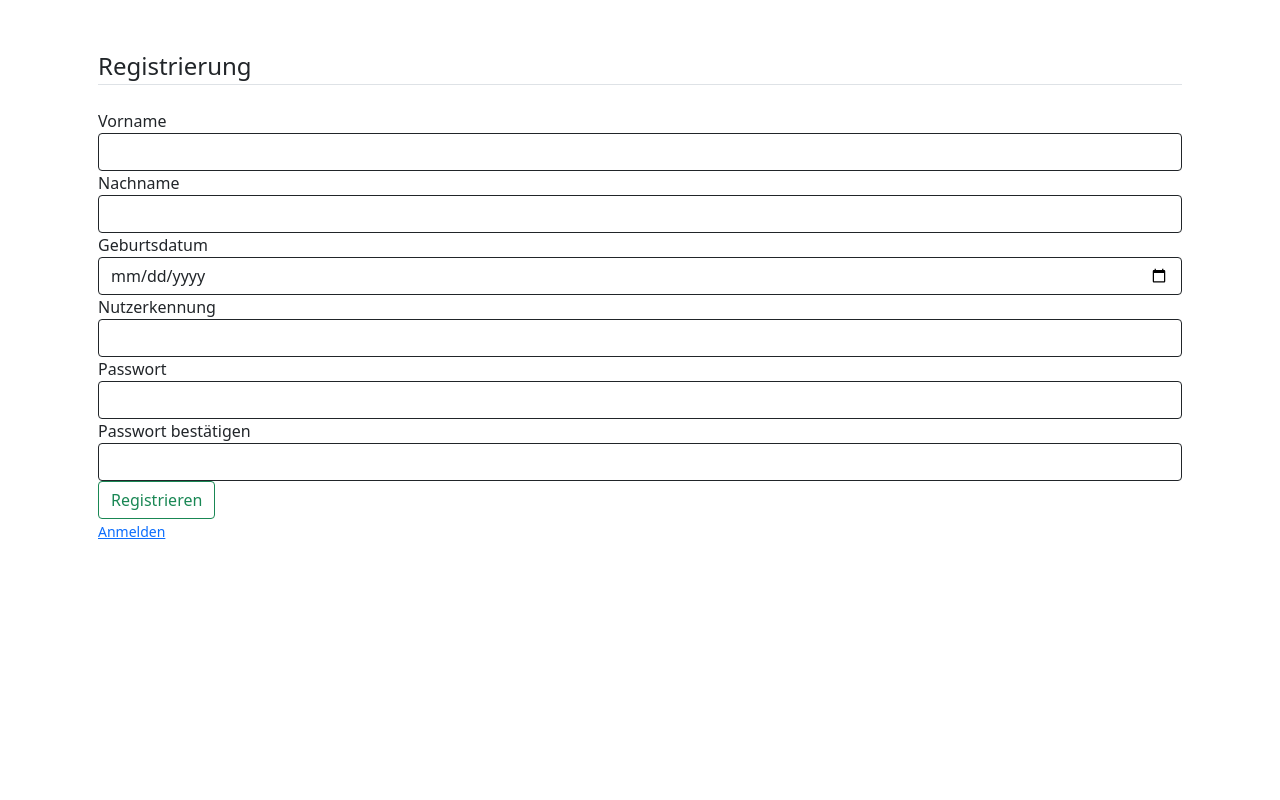
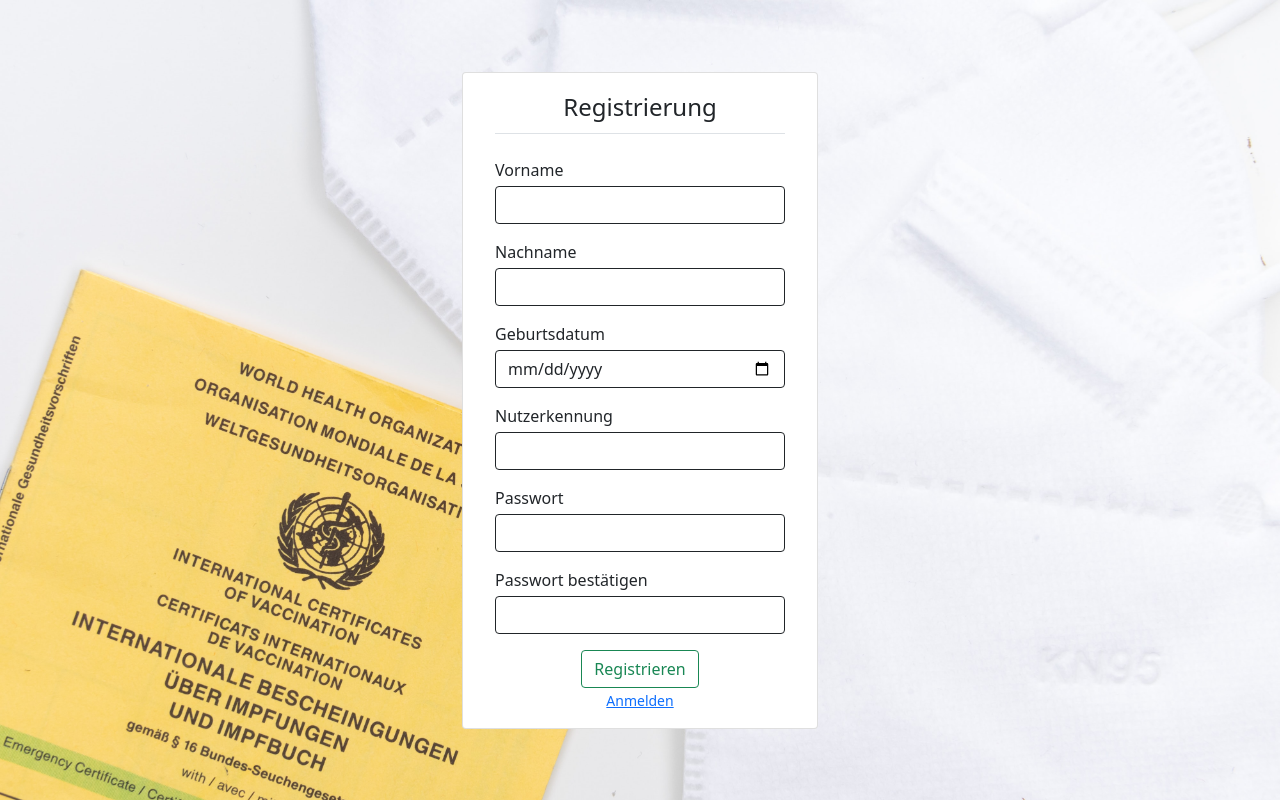
Before and after one commit to ValentinFFM/my.vay, a Flask app: page /patient/registrierung in a window 1280 px wide. Run offline with Flask 2, Linux system fonts and the light colour scheme.

Commit message:
Implementation of Login and Registration pages. Complete new design and functionality for registration.

```diff
--- a/templates/patient/patient_registration.html
+++ b/templates/patient/patient_registration.html
@@ -6,16 +6,25 @@
 
 {% block page_content %}
     <div class="container my-5">
+        <div class="full-screensize bg-login">
+            <main role="main" class="container h-100">
+                <div class="row align-items-center h-100">
+                    <div class="col-xl-4">
+
+                    </div>
+                    <div class="col-xl-4">
+                        <div class="card">
+                            <div class="card-body">
                                 <form method="POST" action="">
                                     {{ form.hidden_tag() }}
 
                                     <fieldset class="form-group mx-3">
-            <legend class="border-bottom mb-4">
+                                        <legend class="border-bottom mb-4 pb-2 text-center">
                                             Registrierung
                                         </legend>
 
-            <div class="form-group">
-                {{ form.f_name.label() }}
+                                        <div class="form-group mt-3">
+                                            {{ form.f_name.label(class="mb-1") }}
                                             {% if form.f_name.errors %}
                                                 {{ form.f_name(class="form-control is-invalid") }}
                                                 <div class="invalid-feedback">
@@ -28,8 +37,8 @@
                                             {% endif %}
                                         </div>
 
-            <div class="form-group">
-                {{ form.l_name.label() }}
+                                        <div class="form-group mt-3">
+                                            {{ form.l_name.label(class="mb-1") }}
                                             {% if form.l_name.errors %}
                                                 {{ form.l_name(class="form-control is-invalid") }}
                                                 <div class="invalid-feedback">
@@ -42,22 +51,22 @@
                                             {% endif %}
                                         </div>
 
-            <div class="form-group">
-                {{ form.date_of_birth.label() }}
+                                        <div class="form-group mt-3">
+                                            {{ form.date_of_birth.label(class="mb-1") }}
                                             {% if form.date_of_birth.errors %}
-                    {{ form.date_of_birth(class="form-control is-invalid") }}
+                                                {{ form.date_of_birth(class="form-control is-invalid", placeholder="YYYY-MM-DD") }}
                                                 <div class="invalid-feedback">
                                                     {% for error in form.date_of_birth.errors %}
                                                         <span>{{ error }}</span>
                                                     {% endfor %}
                                                 </div>
                                             {% else %}
-                    {{ form.date_of_birth(class="form-control") }}
+                                                {{ form.date_of_birth(class="form-control", placeholder="YYYY-MM-DD") }}
                                             {% endif %}
                                         </div>
 
-            <div class="form-group">
-                {{ form.unique_patient_identifier.label() }}
+                                        <div class="form-group mt-3">
+                                            {{ form.unique_patient_identifier.label(class="mb-1") }}
                                             {% if form.unique_patient_identifier.errors %}
                                                 {{ form.unique_patient_identifier(class="form-control is-invalid") }}
                                                 <div class="invalid-feedback">
@@ -70,8 +79,8 @@
                                             {% endif %}
                                         </div>
 
-            <div class="form-group">
-                {{ form.password.label() }}
+                                        <div class="form-group mt-3">
+                                            {{ form.password.label(class="mb-1") }}
                                             {% if form.password.errors %}
                                                 {{ form.password(class="form-control is-invalid") }}
                                                 <div class="invalid-feedback">
@@ -84,8 +93,8 @@
                                             {% endif %}
                                         </div>
 
-            <div class="form-group">
-                {{ form.confirmPassword.label() }}
+                                        <div class="form-group mt-3">
+                                            {{ form.confirmPassword.label(class="mb-1") }}
                                             {% if form.confirmPassword.errors %}
                                                 {{ form.confirmPassword(class="form-control is-invalid") }}
                                                 <div class="invalid-feedback">
@@ -99,16 +108,24 @@
                                         </div>
                                     </fieldset>
 
-            <div class="form-group mx-3">
+                                    <div class="text-center">
+                                        <div class="form-group mx-3 mt-3">
                                             {{ form.submit(class="btn btn-outline-success btn-block") }}
                                         </div>
 
-            <div class="row mx-3">
-                <div class="col-8 mx-0 px-0 text-right">
-                    <small><a class="ml-2" href="{{ url_for('patient_login') }}">Anmelden</a></small>
+                                        <small class="mx-3 mt-3">
+                                            <a href="{{ url_for('patient_login') }}">Anmelden</a>
+                                        </small>
+                                    </div>
+
+                                </form>
                             </div>
                         </div>
-        </fieldset>
-    </form>
+                    </div>
+                    <div class="col-xl-4">
+                    </div>
+                </div>
+            </main>
+        </div>
     </div>
 {% endblock %}
```
Also changed, not shown: templates/patient/patient_login.html (+29 -12 lines). Lines whose indentation alone changed are shown as unchanged.
